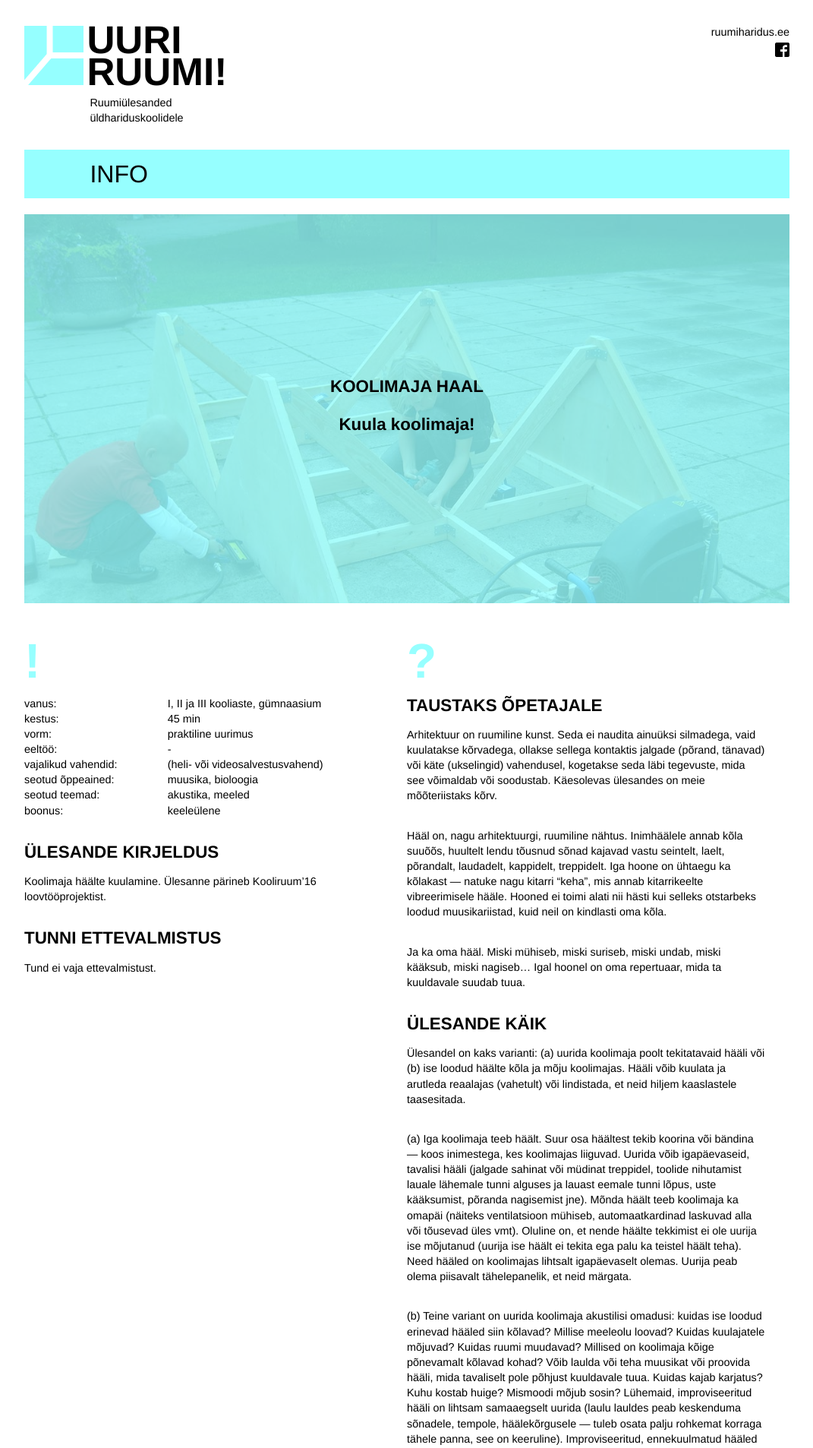
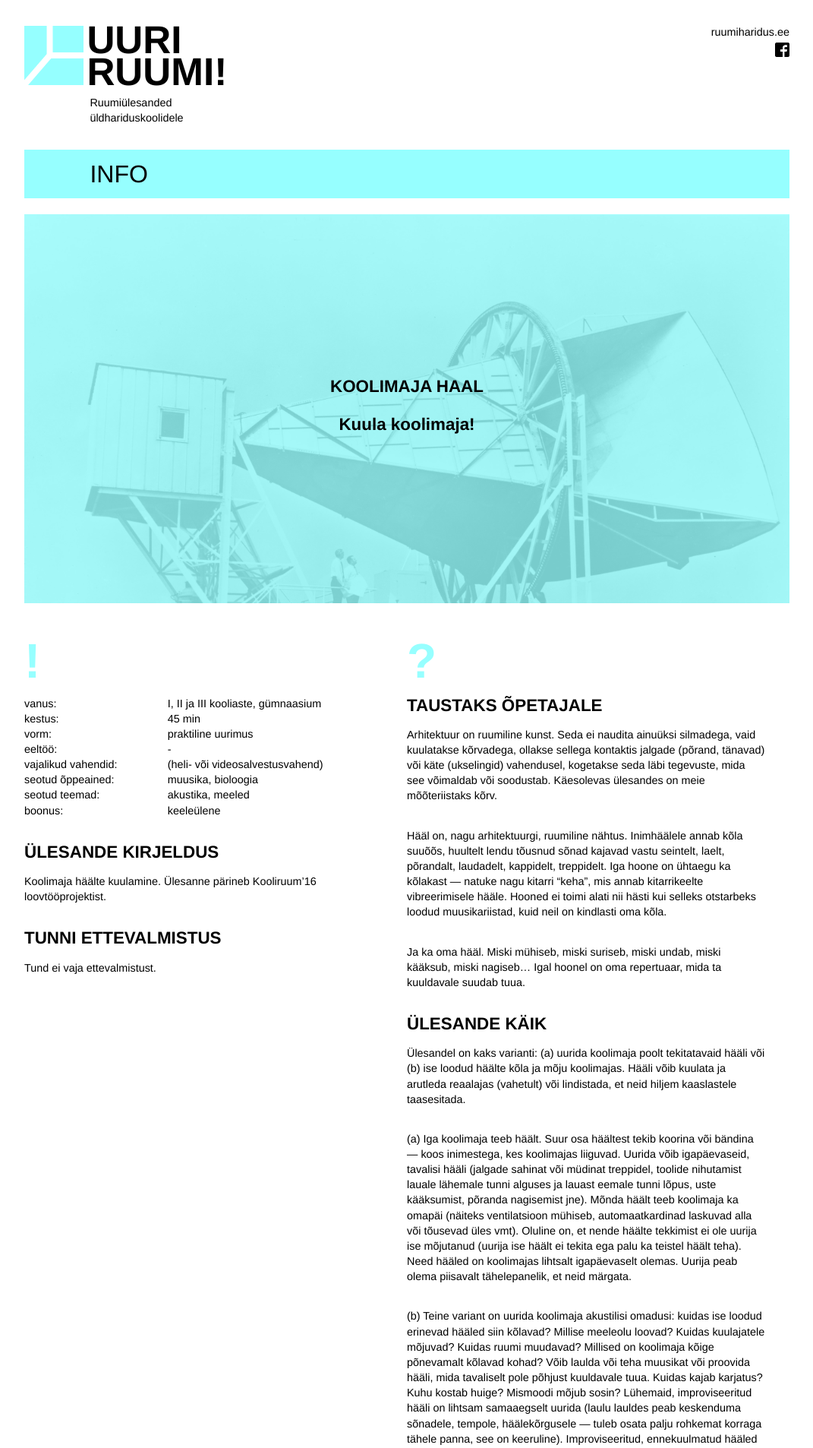
Before and after one commit to ruumiharidus/ruumiharidus.github.io, a Jekyll site: the page built from _posts/2015-12-12-koolimaja-haal.md, in a window 1280 px wide. Shown: the top 1906 px of the page at 76% size, without its empty margins (104-1175 px from the left). Built offline with Jekyll 4.4.1, drawn with Linux system fonts in a browser that asks for light colours; nearby versions of some CDN libraries.

Commit message:
Updated 2015-12-12-koolimaja-haal.md

```diff
--- a/_posts/2015-12-12-koolimaja-haal.md
+++ b/_posts/2015-12-12-koolimaja-haal.md
@@ -2,8 +2,9 @@
 published: true
 layout: lesson
 description: "Kuula koolimaja!"
-image: /images/pingpong.jpg
+image: "/images/koolimaja-haal.jpeg"
 ---
+
 
 
 
```
